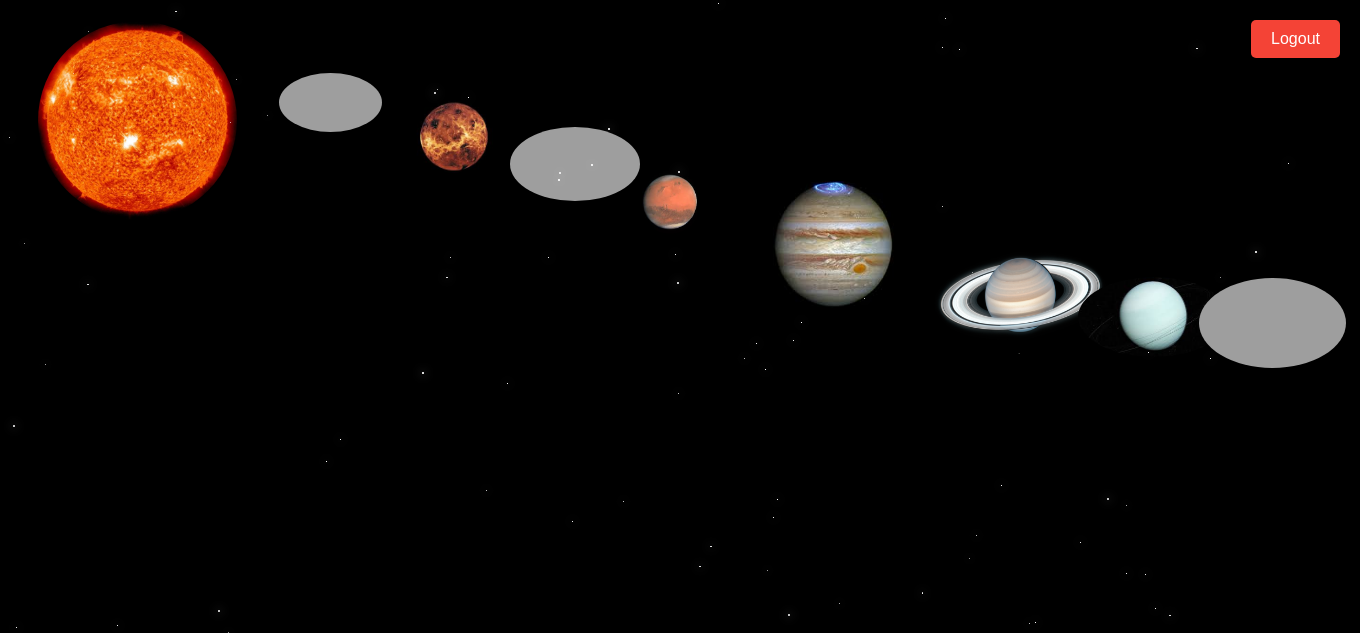
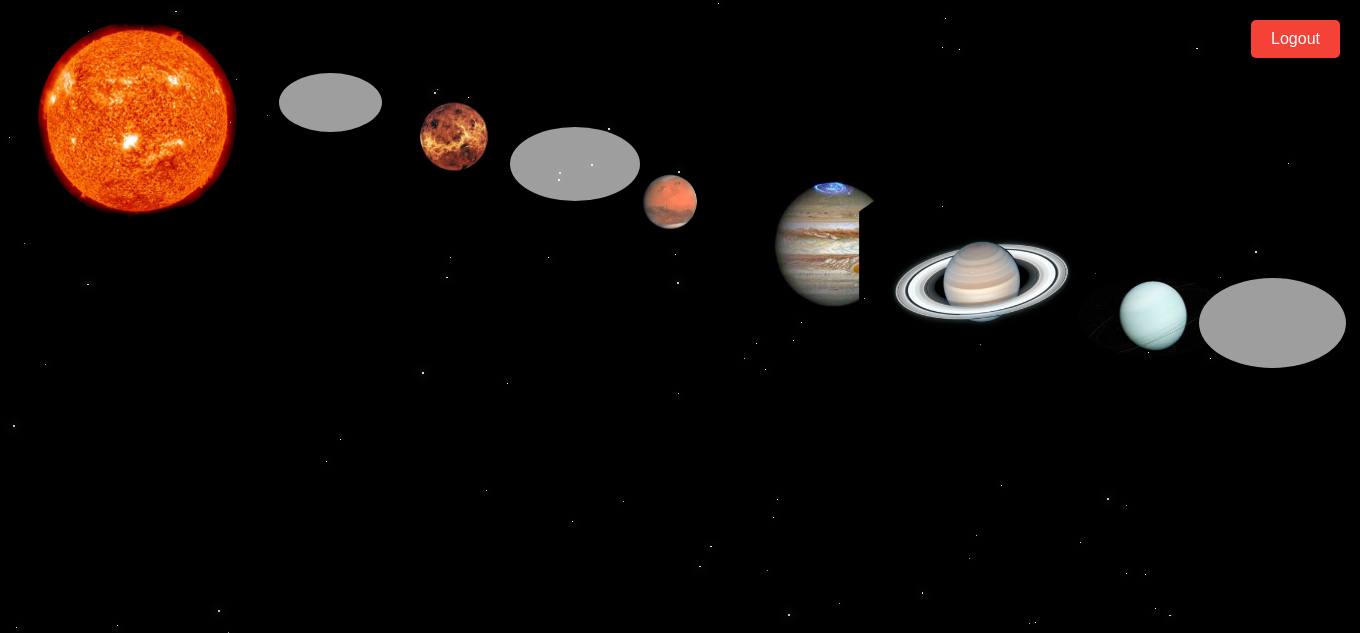
Before and after one commit to OfekGoldstein/Final-Project, a Flask app: template App/templates/planets.html in a window 1360 px wide. Shown: the top 633 px of the page. Run offline with Flask 3, Linux system fonts and the light colour scheme; the template is opened without the code that fills it: most values are stand-ins (such as "Sample title", 1, 10 or a date in 2020); grey boxes are pictures that could not be loaded.

Commit message:
modified planets.html

```diff
--- a/App/templates/planets.html
+++ b/App/templates/planets.html
@@ -180,9 +180,9 @@
                 Votes: {{ planets[5]['vote_count'] }}
             </div>
         </div>
-        <div class="planet" style="left: 875px; top: 192px;">
+        <div class="planet" style="left: 824px; top: 171px;">
             <a href="https://en.wikipedia.org/wiki/Saturn" target="_blank">
-                <img src="{{ url_for('static', filename='saturn.png') }}" alt="Saturn" width="306" height="197">
+                <img src="{{ url_for('static', filename='saturn.png') }}" alt="Saturn" width="332" height="212">
             </a>
             <div class="tooltip">
                 Saturn<br>
```
